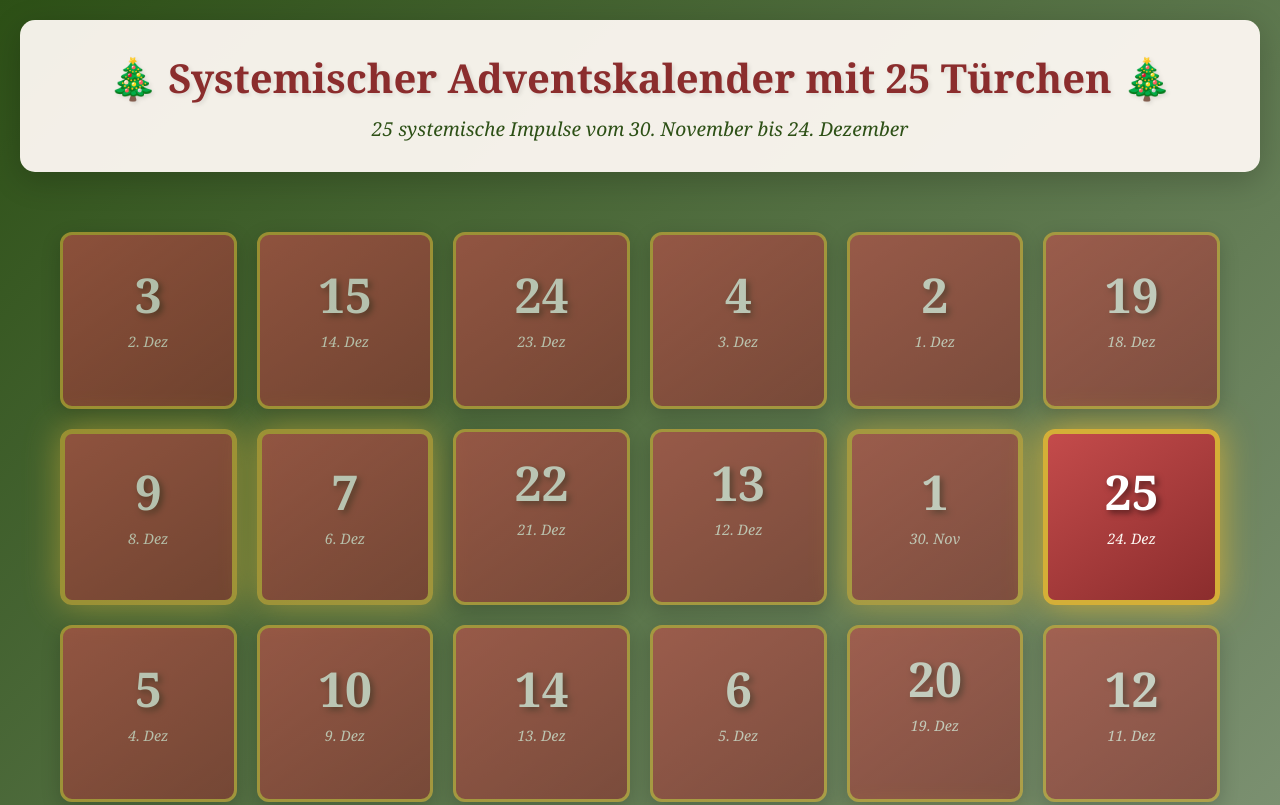
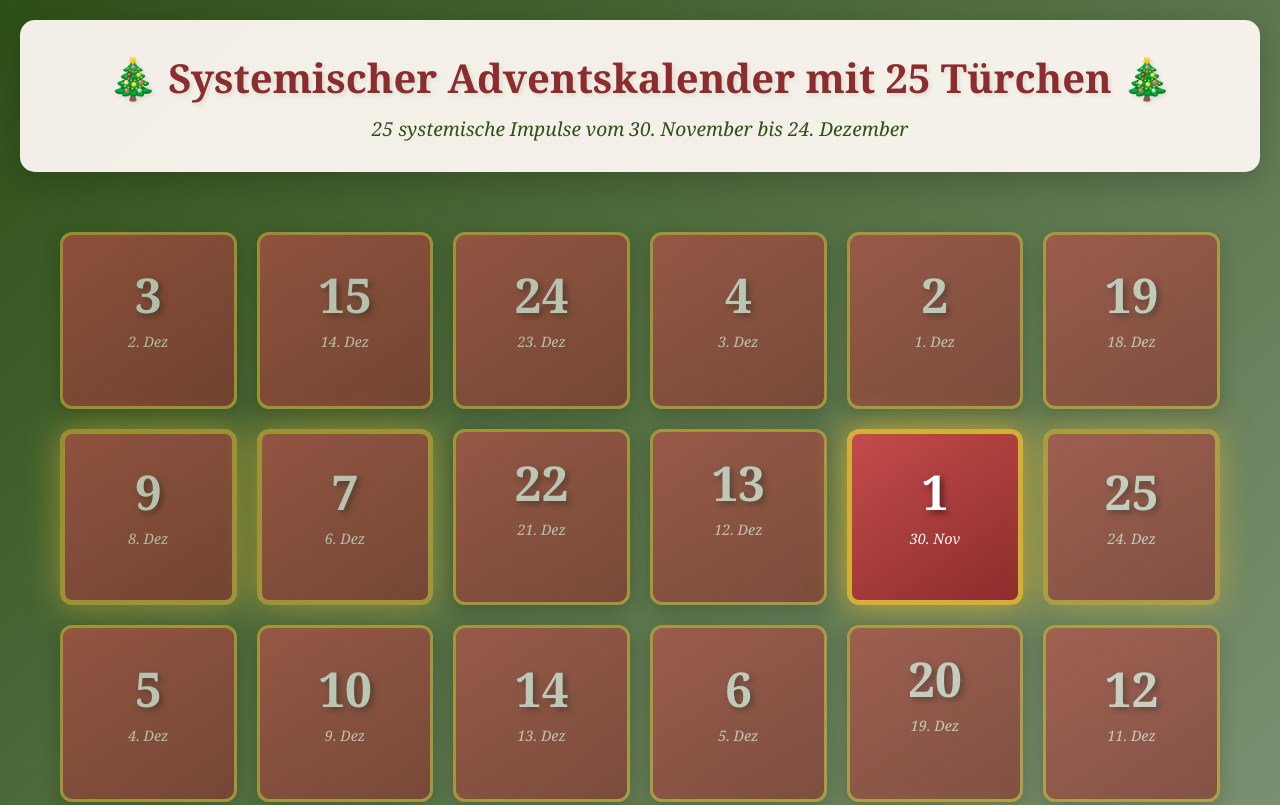
Before and after one commit to tho1803/adventskalender, a plain HTML site: page index.html in a window 1280 px wide. Shown: the top 805 px of the page. Drawn offline with Linux system fonts and the light colour scheme.

Commit message:
Add files via upload

```diff
--- a/index.html
+++ b/index.html
@@ -654,24 +654,24 @@ function shuffleArray(array) {
     return shuffled;
 }
 
-// EINFACHE LOGIK: Welches Türchen ist heute verfügbar?
+// KORRIGIERTE LOGIK: Finde das ERSTE noch nicht geöffnete Türchen, dessen Zeit gekommen ist
 function getTodaysDoorNumber() {
     const now = new Date();
+    const opened = JSON.parse(localStorage.getItem('openedDoors') || '[]');
 
-    // Durchlaufe alle Türchen
-    for (let door of calendarContent) {
-        // Ist das Startdatum dieses Türchens erreicht oder überschritten?
-        if (now >= door.startDate) {
-            // Ist das nächste Türchen noch nicht verfügbar?
-            const nextDoor = calendarContent.find(d => d.day === door.day + 1);
-            if (!nextDoor || now < nextDoor.startDate) {
-                // Dann ist DIESES Türchen das aktuelle
-                return door.day;
-            }
+    // Sortiere Türchen nach day-Nummer (nicht nach Datum!)
+    const sortedDoors = [...calendarContent].sort((a, b) => a.day - b.day);
+
+    // Finde das erste Türchen, das:
+    // 1. Noch nicht geöffnet wurde UND
+    // 2. Dessen Startdatum erreicht oder überschritten ist
+    for (let door of sortedDoors) {
+        if (!opened.includes(door.day) && now >= door.startDate) {
+            return door.day;
         }
     }
 
-    // Falls wir noch vor dem ersten Türchen sind
+    // Falls alle verfügbaren Türchen bereits geöffnet sind, return null
     return null;
 }
 
@@ -714,10 +714,10 @@ document.addEventListener('DOMContentLoaded', () => {
         const isOpened = isDoorOpened(dayData.day);
         const todaysDoorNumber = getTodaysDoorNumber();
 
-        // EINFACHE REGEL:
+        // KORRIGIERTE REGEL:
         // Türchen kann geöffnet werden, wenn:
         // 1. Es wurde bereits geöffnet ODER
-        // 2. Es ist das heutige Türchen
+        // 2. Es ist das aktuell verfügbare Türchen
         const canOpen = isOpened || (dayData.day === todaysDoorNumber);
 
         if (!canOpen) {
@@ -782,7 +782,7 @@ function resetCalendar() {
 
 // Debug-Info in der Konsole
 console.log('🎄 Systemischer Adventskalender geladen');
-console.log('Aktuelles verfügbares Türchen:', getTodaysDoorNumber());
+console.log('Aktuell verfügbares Türchen:', getTodaysDoorNumber());
 console.log('Bereits geöffnete Türchen:', JSON.parse(localStorage.getItem('openedDoors') || '[]'));
 console.log('Aktuelle Zeit:', new Date().toLocaleString('de-DE'));
 </script>
```
